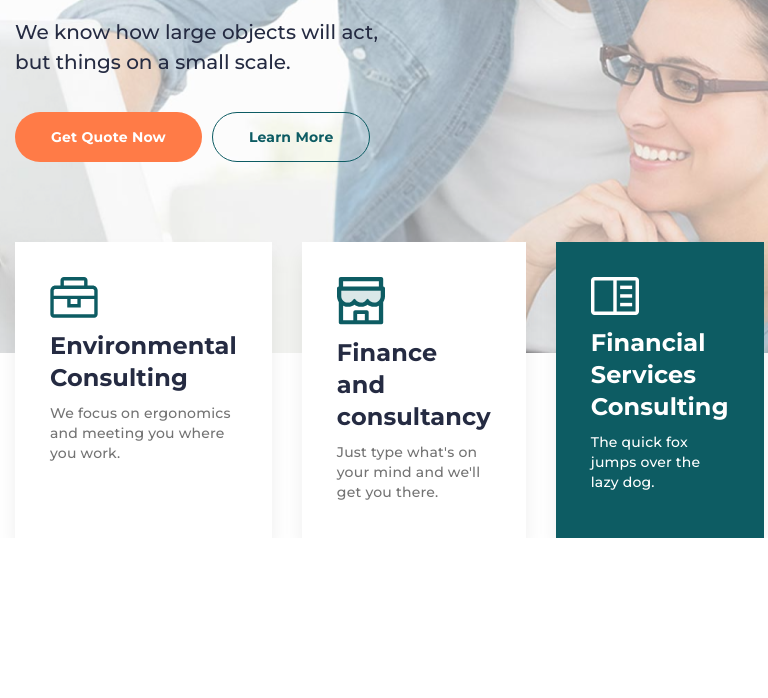
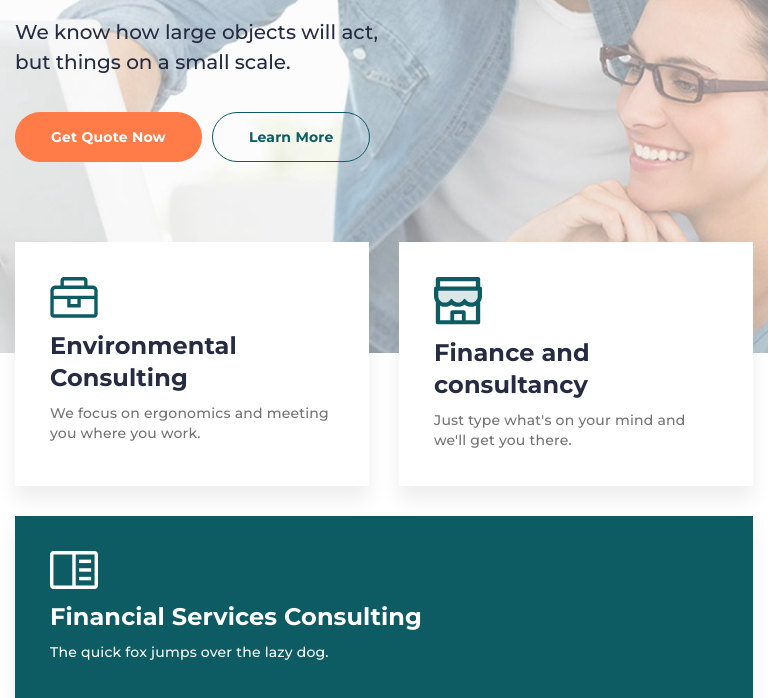
Before and after one commit to stasfr/html_practice_relvise, a plain HTML site: page index.html in a window 768 px wide. Shown: the part 376-1074 px from the top of the page. Before the commit the page ends 914 px from the top, so only its background shows below. Drawn offline with Linux system fonts and the light colour scheme.

Commit message:
services item adaptive

```diff
--- a/css/style.css
+++ b/css/style.css
@@ -313,15 +313,18 @@ body {
 
 .services__container {}
 
-.services__body {
-  display: flex;
-  margin-left: -15px;
-  margin-right: -15px;
+.services__body {}
+
+@media (min-width:670px) {
+  .services__body {
+    display: flex;
+    flex-wrap: wrap;
+    margin-left: -15px;
+    margin-right: -15px;
+  }
 }
 
 .services__column {
-  padding-left: 15px;
-  padding-right: 15px;
   /* альтернатива:
   flex-grow: 0;
   flex-shrink: 1;
@@ -329,11 +332,46 @@ body {
   flex: 0 1 33.333%;
 }
 
+@media (min-width:670px) {
+  .services__column {
+    padding-left: 15px;
+    padding-right: 15px;
+  }
+}
+
+@media (max-width:992px) {
+  .services__column:not(:last-child) {
+    margin-bottom: 30px;
+  }
+
+  .services__column {
+    flex: 0 1 50%;
+  }
+
+  /* вторая имба, чтобы 3ий элемент
+  растягивался по в полную ширину контейнера */
+  .services__column:last-child {
+    flex: 1 1 100%;
+  }
+}
+
 .services__item {
+  /* посчитал ширину при 992 px
+  (при таком разрешении блоки начинают сужаться)
+  сделал ее минимальной и выше накинул
+  flex wrap: wrap, чтобы при шрине блока
+  меньше 300px -> флексы врапались ниже*/
+  /* min-width: 300px; */
   height: 100%;
   box-shadow: 0px 13px 19px rgba(0, 0, 0, 0.07);
   background-color: #FFFFFF;
   padding: 35px;
+}
+
+@media (max-width:479px) {
+  .services__item {
+    padding: 25px;
+  }
 }
 
 .item-service {}
```
